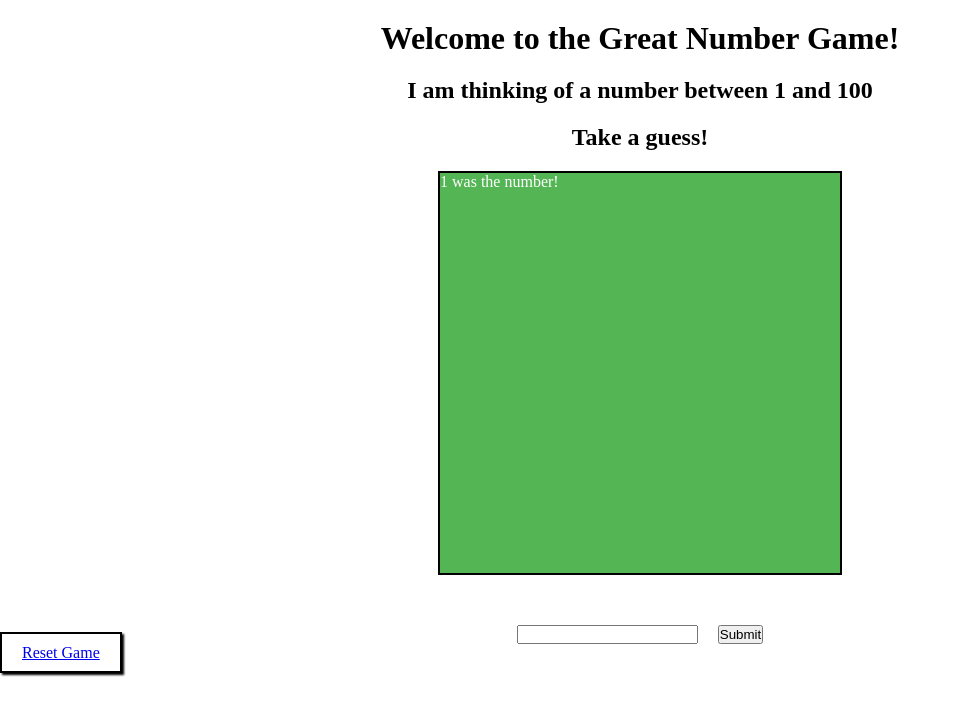
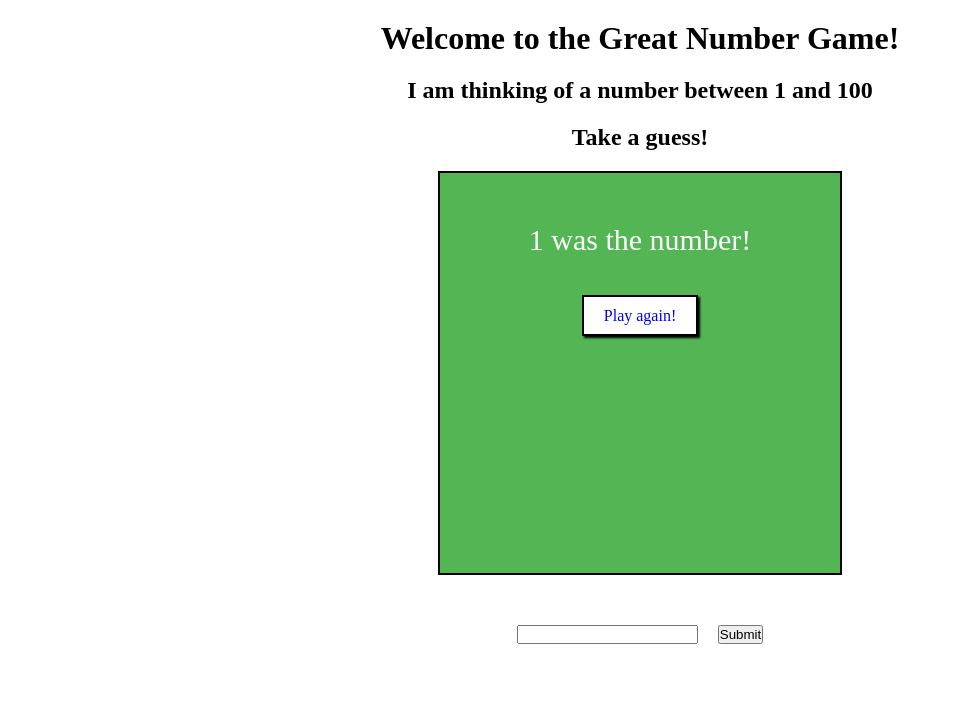
Before and after one commit to PeterVasilopoulos/Great_Number_Game, a Flask app: page / in a window 1280 px wide. Shown: the top 716 px of the page, without its empty margins (0-960 px from the left). Run offline with Flask 3, Linux system fonts and the light colour scheme; the visitor is signed in with stand-in values (Sample User, id 1).

Commit message:
Assignment completed

```diff
--- a/static/css/style.css
+++ b/static/css/style.css
@@ -17,6 +17,7 @@
     border: 2px solid black;
     color: white;
     margin: 0 auto 50px;
+    text-align: center;
 }
 
 .incorrect {
@@ -27,9 +28,11 @@
     background-color: rgb(83, 181, 83);
 }
 
-.high, .low, .goodguess {
+.high, .low, .good-guess {
     color: white;
     font-size: 30px;
+    margin-top: 50px;
+    margin-bottom: 50px;
 }
 
 form {
@@ -46,4 +49,6 @@ a {
     padding: 10px 20px;
     border: 2px solid black;
     box-shadow: 2px 2px 2px black;
+    background-color: white;
+    text-decoration: none;
 }
--- a/templates/num_game.html
+++ b/templates/num_game.html
@@ -19,6 +19,7 @@
         {% if session['status'] == True %}
             <div class="correct">
                 <p class="good-guess">{{session['random']}} was the number!</p>
+                <a href="/reset">Play again!</a>
             </div>
         {% else %}
             <div class="incorrect">
@@ -36,6 +37,5 @@
         <button>Submit</button>
     </form>
 
-    <a href="/reset">Reset Game</a>
 </body>
 </html>
```
